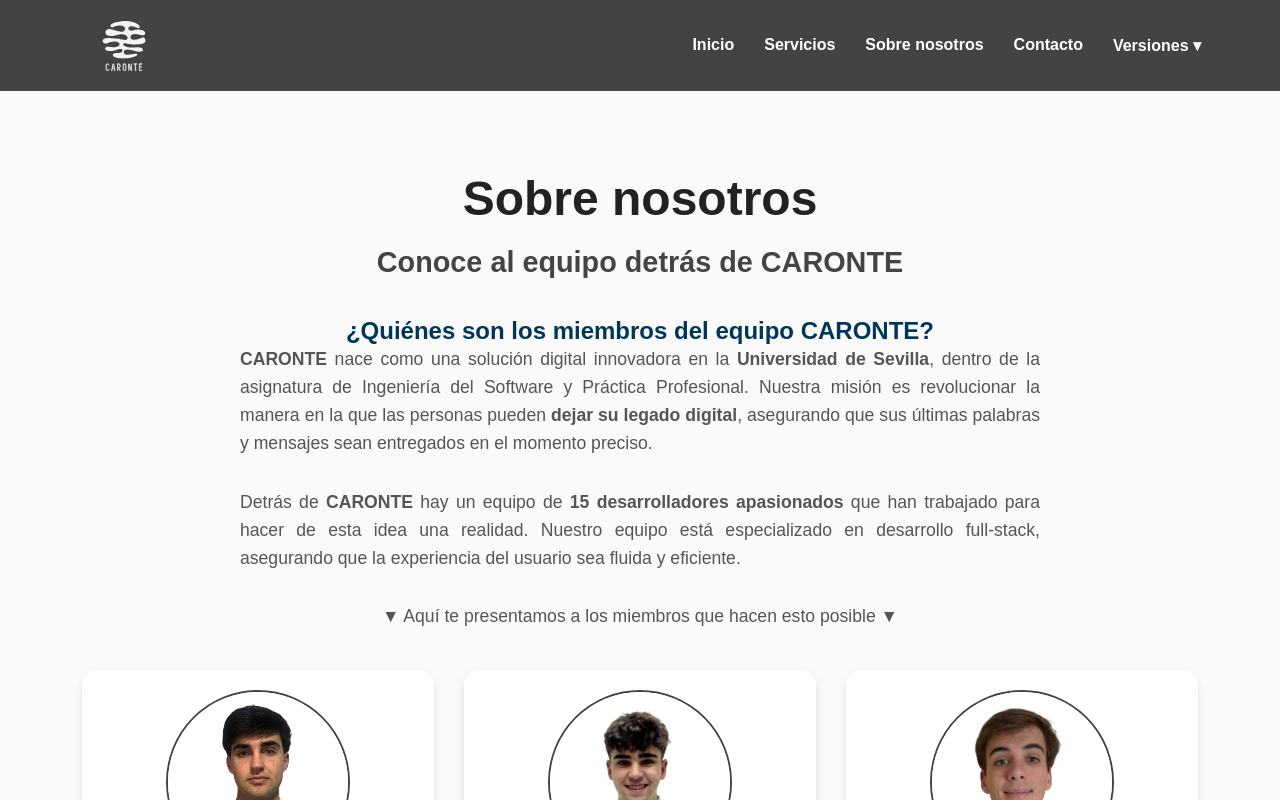
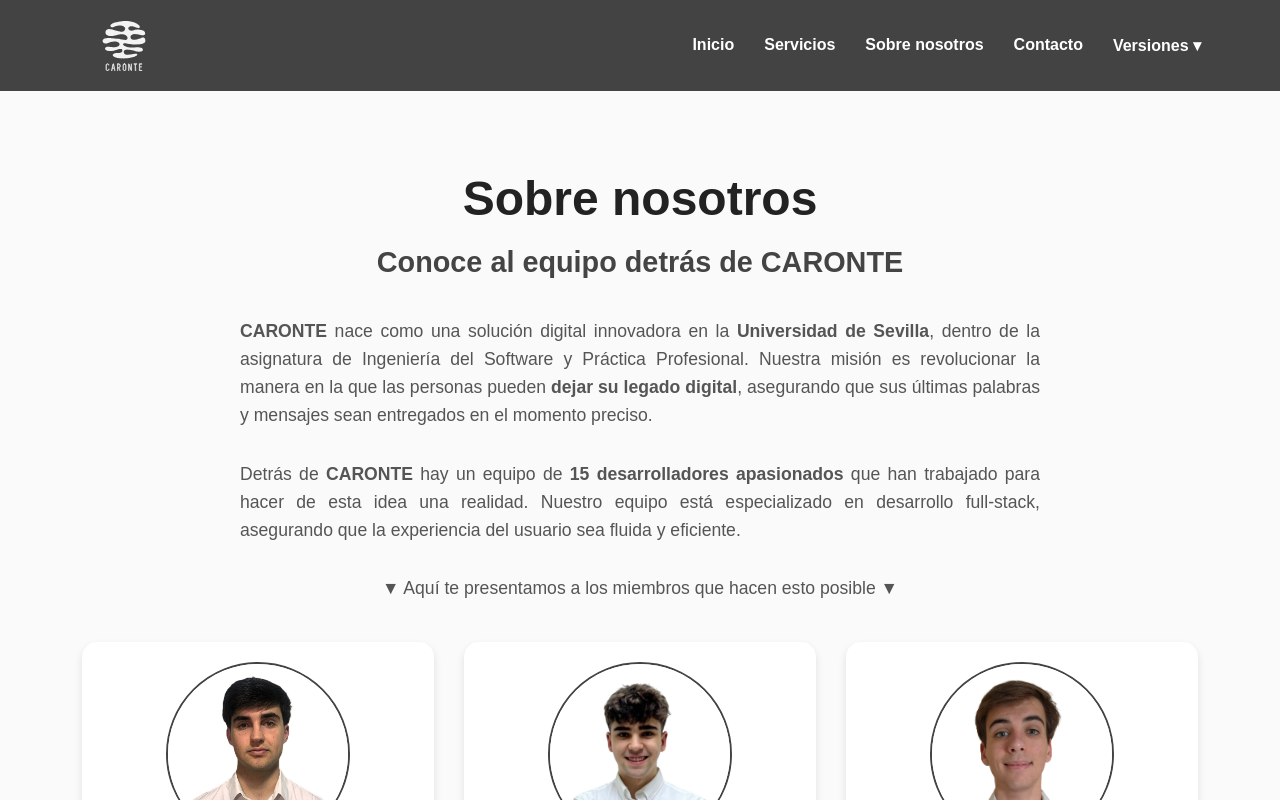
Before and after one commit to ISPP-2425-G9/landing_page, a React (Create React App) app: page /about in a window 1280 px wide. Built offline with nearby package versions, Linux system fonts and the light colour scheme.

Commit message:
style: remove redundant heading from About Us component for improved clarity
Co-authored-by: davguifer <davguifer@gmail.com>

```diff
--- a/src/components/AboutUs.js
+++ b/src/components/AboutUs.js
@@ -29,7 +29,6 @@ const AboutUs = () => {
         <h2>Sobre nosotros</h2>
         <h3>Conoce al equipo detrás de CARONTE</h3>
         <br></br>
-        <h1>¿Quiénes son los miembros del equipo CARONTE?</h1>
         <p className="intro">
           <strong>CARONTE</strong> nace como una solución digital innovadora en la <strong>Universidad de Sevilla</strong>, dentro de la asignatura
           de Ingeniería del Software y Práctica Profesional. Nuestra misión es revolucionar la manera en la que las personas pueden <strong>dejar su legado digital</strong>,
```
